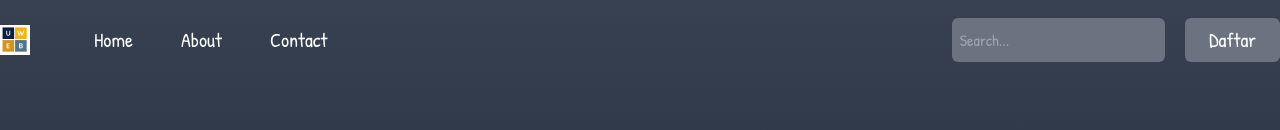
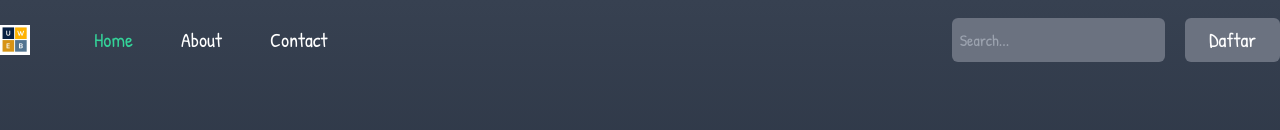
Before and after one commit to Magang-Smartek-X-STTG/Starter-Template, a React (Create React App) app: page / in a window 1280 px wide. Shown: the top 130 px of the page. Built offline with nearby package versions, Linux system fonts and the light colour scheme; no server answers.

Commit message:
get nav link

```diff
--- a/src/elements/HeaderLink.js
+++ b/src/elements/HeaderLink.js
@@ -1,10 +1,10 @@
 import React from "react";
 import { Link } from "react-router-dom";
 
-const HeaderLink = ({label, path}) => {
+const HeaderLink = ({label, path, getNavLink}) => {
   return (
     <Link
-      className="mx-6 text-white text-xl hover:text-green-400 hover:underline"
+      className={["mx-6 text-xl hover:text-green-400 hover:underline", getNavLink(path)].join(' ')}
       to={path}
     >
       {label}
--- a/src/parts/Header.js
+++ b/src/parts/Header.js
@@ -1,10 +1,16 @@
 import React from "react";
+import { withRouter } from "react-router-dom";
+
 import Logo from "../assets/icons/uweb.jpg";
+
 import Button from "../elements/button";
 import InputSearch from "../elements/inputSearch";
 import HeaderLink from "../elements/HeaderLink";
 
-const Header = () => {
+const Header = ({ match }) => {
+  const getNavLink = (path) => {
+    return match.path == path ? "text-green-400" : "text-white";
+  };
   return (
     <header
       className="flex items-center justify-between sticky container mx-auto"
@@ -13,9 +19,21 @@ const Header = () => {
       <div className="flex items-center">
         <img src={Logo} width={30} alt="navbar logo" />
         <div className="ml-10">
-          <HeaderLink label="Home" path="/"></HeaderLink>
-          <HeaderLink label="About" path="/about"></HeaderLink>
-          <HeaderLink label="Contact" path="/contact"></HeaderLink>
+          <HeaderLink
+            label="Home"
+            getNavLink={getNavLink}
+            path="/"
+          ></HeaderLink>
+          <HeaderLink
+            label="About"
+            getNavLink={getNavLink}
+            path="/about"
+          ></HeaderLink>
+          <HeaderLink
+            label="Contact"
+            getNavLink={getNavLink}
+            path="/contact"
+          ></HeaderLink>
         </div>
       </div>
       <div className="flex justify-end w-1/3">
@@ -26,4 +44,4 @@ const Header = () => {
   );
 };
 
-export default Header;
+export default withRouter(Header);
--- a/src/redux/action/covidAction.js
+++ b/src/redux/action/covidAction.js
@@ -4,7 +4,7 @@ export const getDataCovid = () => (dispatch) => {
   axios
     .get(`https://covid.mathdro.id/api`)
     .then((res) => {
-      dispatch({type: 'SET_DATA_COVID', value: res.data})
+      dispatch({ type: "SET_DATA_COVID", value: res.data });
     })
     .catch((err) => {
       console.log(err?.response?.data?.message);
```
